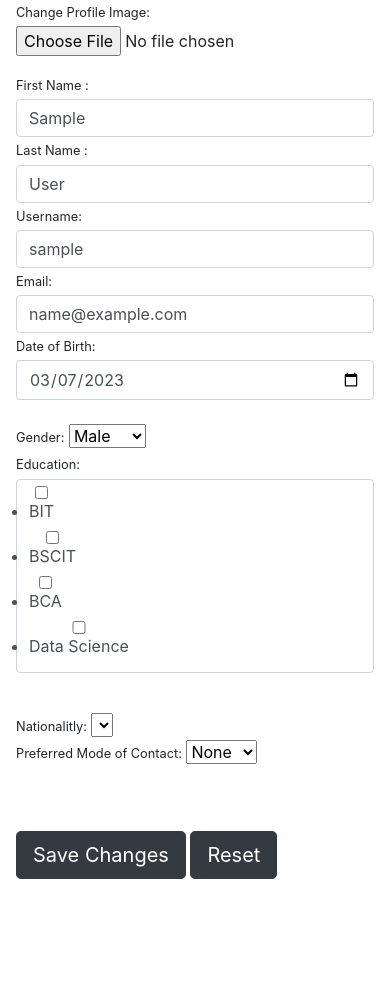
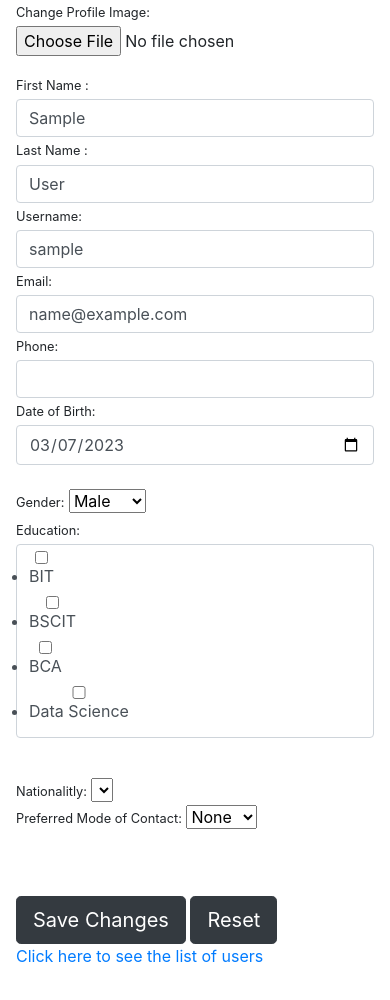
Before and after one commit to dhakal9/nitv, a Django app: page /profile/ in a window 390 px wide. Shown: the part 253-1253 px from the top of the page. Before the commit the page ends 1132 px from the top, so only its background shows below. Run offline with Django 3.2, Linux system fonts and the light colour scheme; the visitor is signed in with stand-in values (Sample User, id 1); lists and menus that the app fills with data are empty; some libraries are stand-ins or nearby versions.

Commit message:
phone number field added

```diff
--- a/nitv/settings.py
+++ b/nitv/settings.py
@@ -44,6 +44,7 @@ INSTALLED_APPS = [
     'django.contrib.staticfiles',
     'users.apps.UserConfig',
     'django_countries',
+    'phonenumber_field',
 
 ]
 
--- a/users/forms.py
+++ b/users/forms.py
@@ -3,7 +3,7 @@ from django.contrib.auth.models import User
 from django.contrib.auth.forms import UserCreationForm, AuthenticationForm
 from django_countries import countries
 from .models import Profile
-
+from phonenumber_field.formfields import PhoneNumberField
 
 class RegisterForm(UserCreationForm):
     # fields we want to include and customize in our form
@@ -109,7 +109,7 @@ class UpdateProfileForm(forms.ModelForm):
     education = forms.CharField(widget=forms.CheckboxSelectMultiple(attrs={'class': 'form-control'}, choices=EDUCATION_CHOICES))
     country = forms.CharField(widget=forms.Select(attrs={'class':'forms-control'}, choices=countries.countries.items()))
     contact = forms.CharField(widget=forms.Select(attrs={'class':'forms-control'}, choices=P_CONTACT_CHOICES))
-
+    phone = forms.IntegerField(widget=forms.TextInput(attrs={'class': 'form-control'}), required=True)
     class Meta:
         model = Profile
-        fields = ['avatar', 'dob', 'gender', 'education', 'country', 'contact']
+        fields = ['avatar', 'dob', 'gender', 'education', 'country', 'contact', 'phone']
--- a/users/models.py
+++ b/users/models.py
@@ -3,6 +3,8 @@ from django.contrib.auth.models import User
 from PIL import Image
 import datetime
 from django_countries.fields import CountryField
+from phonenumber_field.modelfields import PhoneNumberField
+
 
 
 # Extending User Model Using a One-To-One Link
@@ -11,6 +13,7 @@ class Profile(models.Model):
     user = models.OneToOneField(User, on_delete=models.CASCADE)
     avatar = models.ImageField(default='default.jpg', upload_to='profile_images')
     dob = models.DateField(default=datetime.date.today)
+
     GENDER_CHOICES = (
         ('M', 'Male'),
         ('F', 'Female'),
@@ -30,7 +33,7 @@ class Profile(models.Model):
 
     gender = models.CharField(max_length=1, choices=GENDER_CHOICES, default=GENDER_CHOICES[0])
     education = models.CharField(max_length=100, choices=EDUCATION_CHOICES, default=EDUCATION_CHOICES[0])
-
+    phone = PhoneNumberField(null=True)
     country = CountryField(blank=True)
 
     contact = models.CharField(max_length=1, choices=P_CONTACT_CHOICES, default=P_CONTACT_CHOICES[2])
--- a/users/templates/users/profile.html
+++ b/users/templates/users/profile.html
@@ -35,6 +35,9 @@
                             {{ user_form.username }}
                         <label class="small mb-1">Email:</label>
                             {{ user_form.email }}
+                        <label class="small mb-1">Phone:</label>
+                            {{ profile_form.phone }}
+
 
 
                     <label class="small mb-1">Date of Birth:</label> {{ profile_form.dob }} <br>
@@ -53,6 +56,8 @@
             <br><br>
             <button type="submit" class="btn btn-dark btn-lg">Save Changes</button>
             <button type="reset" class="btn btn-dark btn-lg">Reset</button>
+
         </form>
+        <a href="{% url 'user-list' %}"> Click here to see the list of users</a><br>
     </div>
 {% endblock content %}
--- a/users/urls.py
+++ b/users/urls.py
@@ -5,4 +5,5 @@ urlpatterns = [
     path('', home, name='users-home'),
     path('register/', RegisterView.as_view(), name='users-register'),
     path('profile/', profile, name='users-profile'),
+    path('userlist/', profile, name='user-list'),
 ]
--- a/users/views.py
+++ b/users/views.py
@@ -5,9 +5,9 @@ from django.contrib import messages
 from django.contrib.messages.views import SuccessMessageMixin
 from django.views import View
 from django.contrib.auth.decorators import login_required
-
 from .forms import RegisterForm, LoginForm, UpdateUserForm, UpdateProfileForm
 
+from users.models import Profile
 
 def home(request):
     return render(request, 'users/home.html')
@@ -95,3 +95,8 @@ def profile(request):
         profile_form = UpdateProfileForm(instance=request.user.profile)
 
     return render(request, 'users/profile.html', {'user_form': user_form, 'profile_form': profile_form})
+
+def user_list(request):
+    users = User.objects.all()
+    context = {'users': users}
+    return render(request, 'users/user_list.html', context)
```
Also changed, not shown: users/templates/users/user_list.html (added, +10 -0 lines), users/migrations/0008_remove_profile_bio_profile_contact_profile_education.py (added), users/migrations/0009_profile_phone.py (added).
